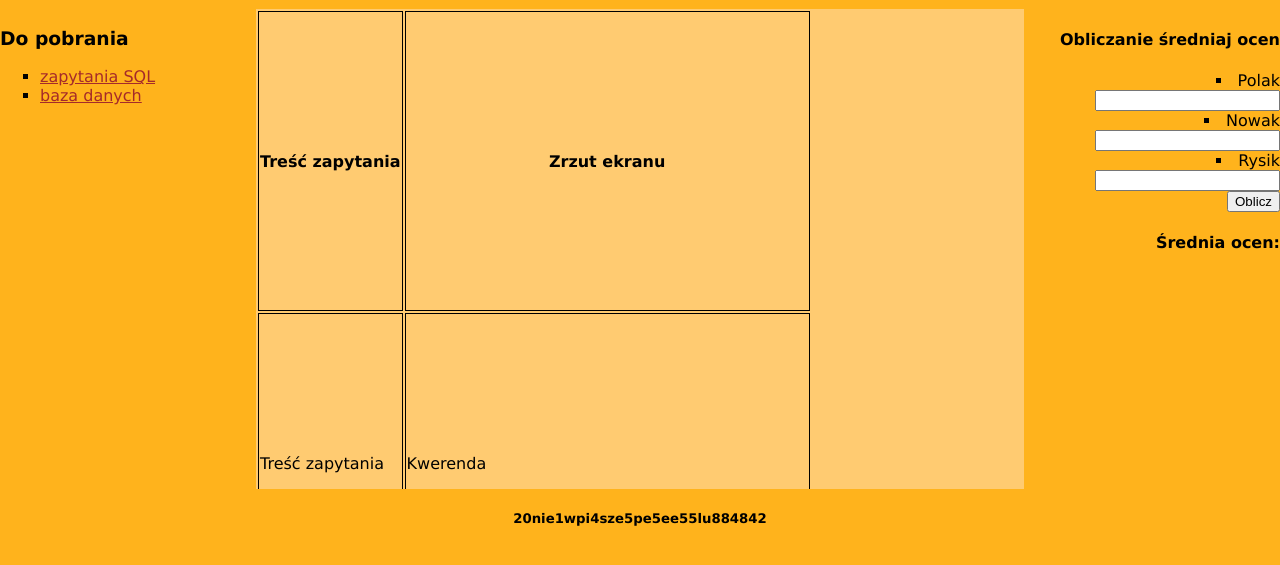
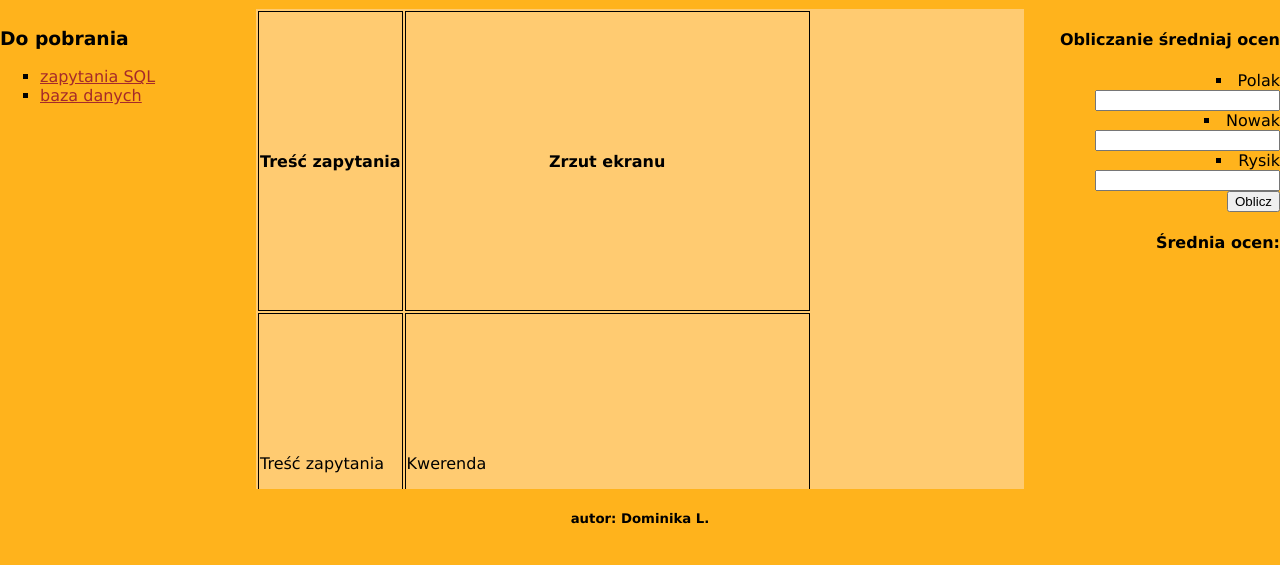
Before and after one commit to d0881/tasks, a plain HTML site: page index.html in a window 1280 px wide. Shown: the part 51-616 px from the top of the page. Drawn offline with Linux system fonts and the light colour scheme.

Commit message:
Update index.html

```diff
--- a/index.html
+++ b/index.html
@@ -63,7 +63,7 @@
       </div>
     </div>
     <footer>
-      <h5>20nie1wpi4sze5pe5ee55lu884842</h5>
+      <h5>autor: Dominika L.</h5>
     </footer>
     <script src="js/main.js"></script>
   </body>
```
